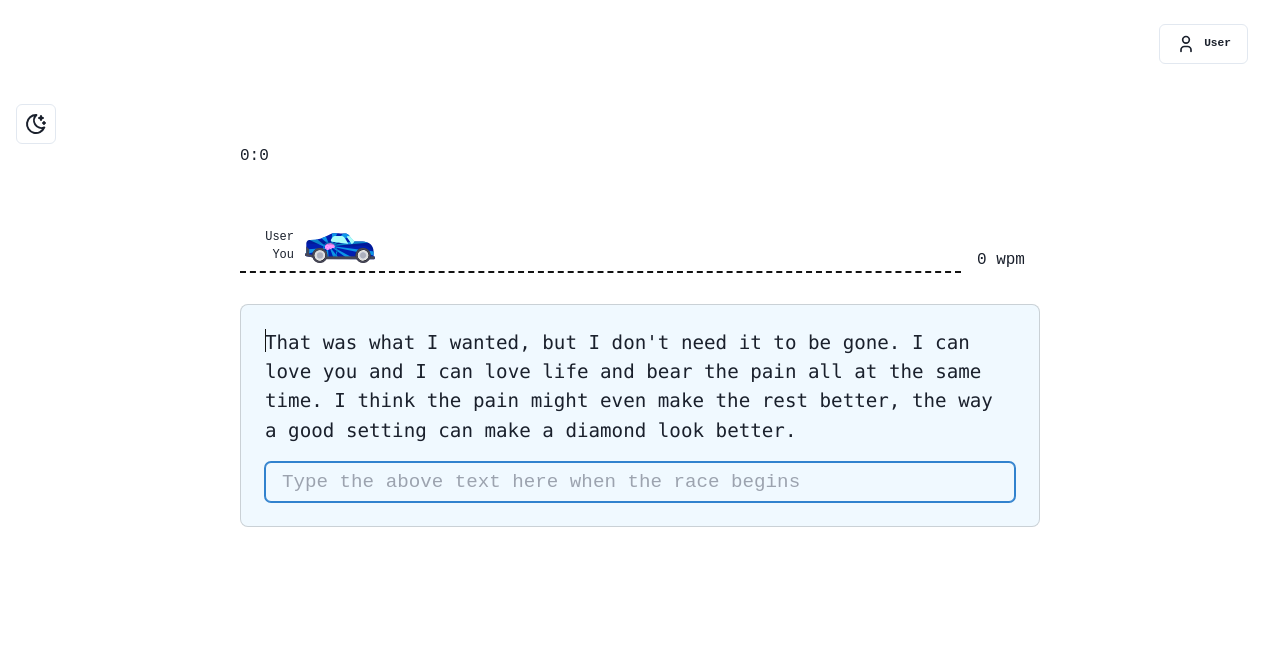
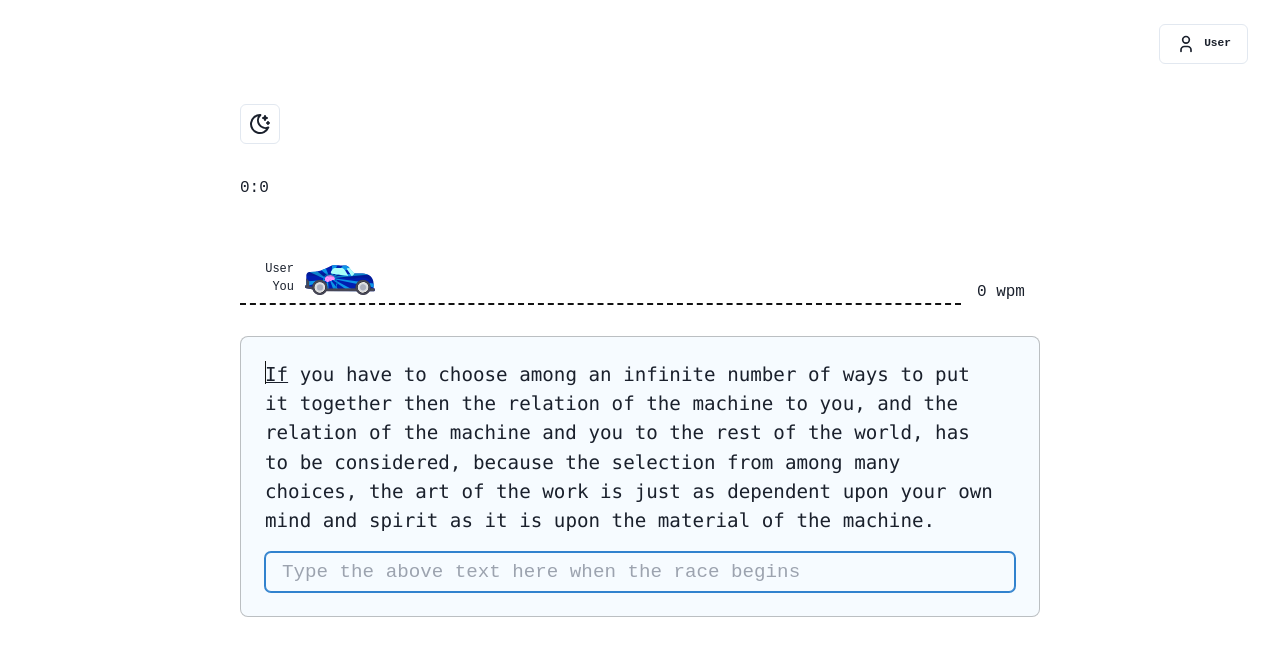
Before and after one commit to sogeking7/react-typingGame, a React (Create React App) app: page / in a window 1280 px wide. Shown: the top 656 px of the page. Built offline with nearby package versions, Linux system fonts and the light colour scheme.

Commit message:
bugs fixed v2

```diff
--- a/src/components/App.jsx
+++ b/src/components/App.jsx
@@ -13,10 +13,8 @@ import RaceLine from "./RaceLine";
 import { IconMoonStars, IconSunHigh } from "@tabler/icons";
 
 const data = {
-  text: `That was what I wanted, but I don't need it to be gone. I can love you and I can love life and bear the pain all at the same time. I think the pain might even make the rest better, the way a good setting can make a diamond look better.`,
-  length: 0,
+  text: `If you have to choose among an infinite number of ways to put it together then the relation of the machine to you, and the relation of the machine and you to the rest of the world, has to be considered, because the selection from among many choices, the art of the work is just as dependent upon your own mind and spirit as it is upon the material of the machine.`,
 };
-data.length = data.text.length;
 var textList = data.text.split(" ");
 for (var i = 0; i < textList.length - 1; i++) {
   textList[i] += " ";
@@ -62,11 +60,13 @@ export default function App() {
   return (
     <Box bgColor={useColorModeValue("white", "black")} h="100vh" p="1rem">
       <NavBar />
+      <Container maxW="800px" p="0" mb='2rem' fontSize="1rem">
       <IconButton
         variant="outline"
         icon={colorMode === "dark" ? <IconSunHigh /> : <IconMoonStars />}
         onClick={toggleColorMode}
       />
+      </Container>
       <Container maxW="800px" p="0" mb="5rem" fontSize="1rem">
         <Box>
           <span>{minutes}</span>:<span>{seconds}</span>
--- a/src/components/Main.jsx
+++ b/src/components/Main.jsx
@@ -4,6 +4,7 @@ import {
   Container,
   Text,
   Input,
+  Heading,
 } from "@chakra-ui/react";
 
 export default function Main({
@@ -17,17 +18,17 @@ export default function Main({
   colorMode,
   restart,
 }) {
-
   const colorTxt = useColorModeValue("#84cc16", "#84cc16");
   const bgCursor = useColorModeValue("black", "white");
-
+  const dmBorder = useColorModeValue('blackAlpha.400', "whiteAlpha.400");
   return (
     <Container
       maxW="800px"
+      borderColor={dmBorder}
       className="mx-auto"
-      bgColor={useColorModeValue("#f0f9ff", "black")}
-      borderWidth={colorMode === "dark" ? "0px" : "1px"}
-      borderColor="blackAlpha.300"
+      bgColor={useColorModeValue("#f6fbff", "black")} //#f6fbff
+      borderWidth={colorMode === "dark" ? "1px" : "1px"}
+
       p="1.5rem"
       borderRadius="lg"
     >
@@ -53,15 +54,35 @@ export default function Main({
                 if (input[i] === word[i]) k = i;
                 else break;
               }
-              const p1 = word.slice(0, k + 1);
-              const p2 = word.slice(k + 1, input.length);
-              const p3 = word.slice(input.length, word.length);
+              var p1 = word.slice(0, k + 1);
+              var p2 = word.slice(k + 1, input.length);
+              var p3 = word.slice(input.length, word.length);
+              if (index !== text.length - 2)
+                p3 = word.slice(input.length, word.length - 1);
+              var temp2 = "",
+                flag = 0;
+              for (let i = 0; i < p2.length; i++) {
+                if (p2[i] !== " ") temp2 += p2[i];
+                else flag = 1;
+              }
+              p2 = temp2;
+              console.log(p2 + "$", p3 + "$");
+              if (input.length === word.length)
+                if (input === word) p1 = word.slice(0, k);
               return (
-                <Text key={id} position="relative" display="inline-block">
-                  <Text color={colorTxt} display="inline">
+                <Text key={id} position="relative" display="inline-block" textDecorationThickness='2px' >
+                  <Text
+                    color={colorTxt}
+                    display="inline"
+                    textDecoration="underline"
+                    textDecorationThickness='2px'
+                  >
                     {p1}
                   </Text>
-                  <span className="text-black bg-red-300">{p2}</span>
+                  <span className="text-black bg-red-300">
+                    <span className="underline">{p2}</span>
+                    {flag ? " " : ""}
+                  </span>
                   <Box
                     w=".1px"
                     h="23px"
@@ -70,7 +91,9 @@ export default function Main({
                     display="inline-block"
                     bgColor={bgCursor}
                   ></Box>
-                  <pre className="inline-block">{p3}</pre>
+                  <pre className="inline-block underline">{p3}</pre>
+                  {!flag && <pre className="inline-block"> </pre>
+                  }
                 </Text>
               );
             } else {
@@ -81,16 +104,16 @@ export default function Main({
       </Text>
 
       <Input
-        autoFocus='autoFocus'
+        variant='outline'
+        autoFocus="autoFocus"
         fontSize="1.2rem"
         bgColor={red ? "red.300" : ""}
         color={red ? "black" : ""}
         type="text"
         value={input}
-        spellCheck="false"
+        spellCheck="true"
         placeholder="Type the above text here when the race begins"
         onChange={(i) => {
-
           if (!race) {
             const time = new Date();
             setRace(1);
--- a/src/components/MyTheme.js
+++ b/src/components/MyTheme.js
@@ -3,7 +3,7 @@ export const MyTheme = extendTheme({
 	colors: {
 		white: '#fff',
 		second_white: '#e4e4e4',
-		black: "#121212",
+		black: "#121212", //121212
 		second_black: "#292929",
 		yellow: '#FFC54D',
 		teal_100: '#AEFEFF',
```
